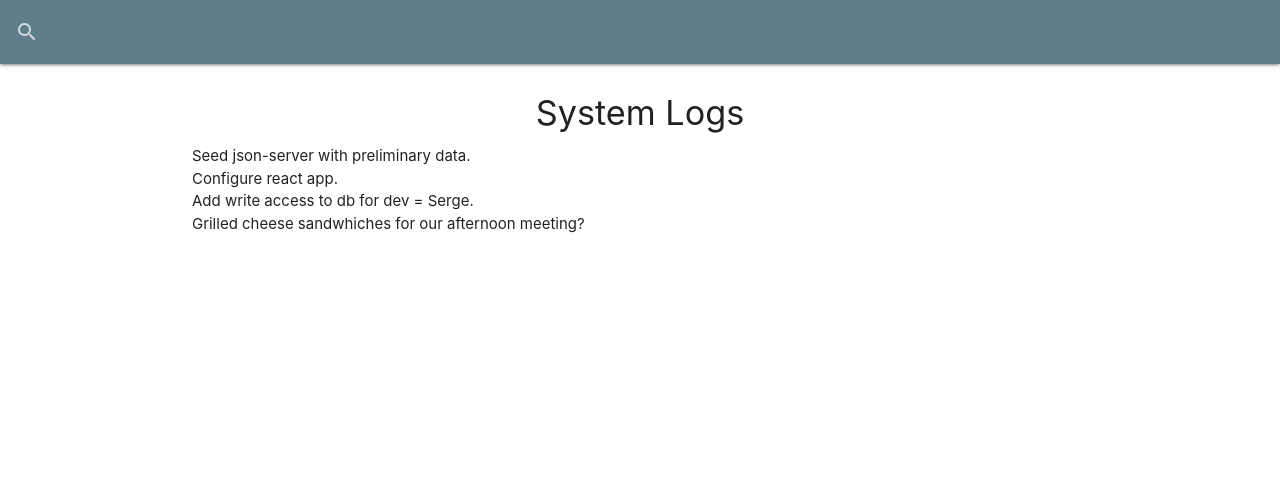
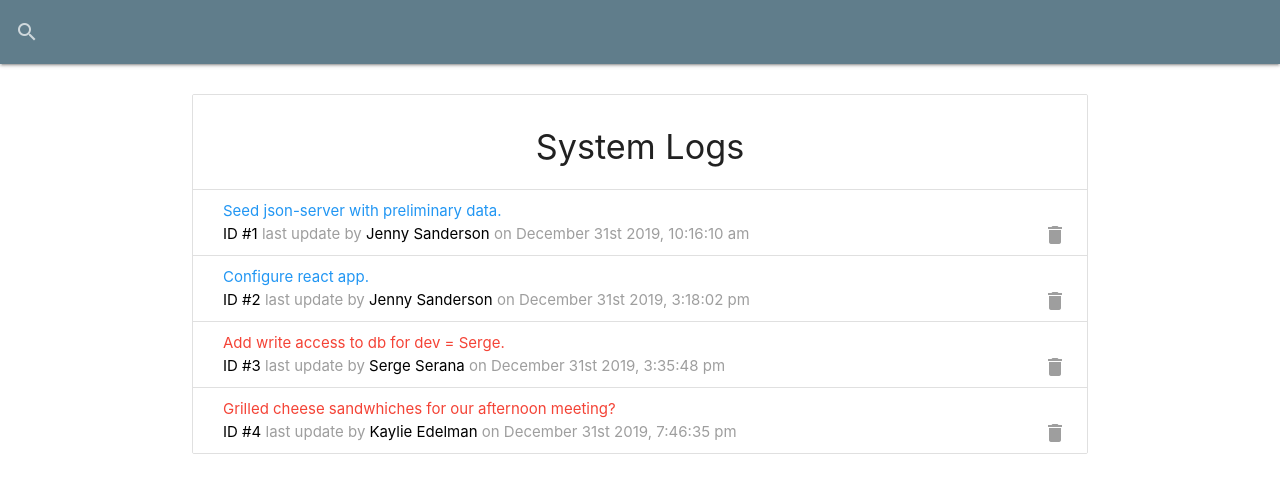
Before and after one commit to TravisPRyan/collabability, a React (Create React App) app: page / in a window 1280 px wide. Shown: the top 492 px of the page. Built offline with nearby package versions, Linux system fonts and the light colour scheme; data requests are answered from the project's data file.

Commit message:
v4 LogItem

```diff
--- a/package.json
+++ b/package.json
@@ -7,8 +7,10 @@
     "@testing-library/react": "^9.4.0",
     "@testing-library/user-event": "^7.2.1",
     "materialize-css": "^1.0.0",
+    "moment": "^2.24.0",
     "react": "^16.12.0",
     "react-dom": "^16.12.0",
+    "react-moment": "^0.9.7",
     "react-scripts": "3.3.0"
   },
   "scripts": {
--- /dev/null
+++ b/src/components/layout/Preloader.js
@@ -0,0 +1,11 @@
+import React from "react";
+
+const Preloader = () => {
+  return (
+    <div className="progress blue lighten-4">
+      <div className="indeterminate blue"></div>
+    </div>
+  );
+};
+
+export default Preloader;
--- a/src/components/logs/LogItem.js
+++ b/src/components/logs/LogItem.js
@@ -0,0 +1,35 @@
+import React from "react";
+import PropTypes from "prop-types";
+import Moment from "react-moment";
+
+const LogItem = ({ log }) => {
+  return (
+    <li className="collection-item">
+      <div>
+        <a
+          href="#edit-log-modal"
+          className={`modal-trigger ${
+            log.attention ? "red-text" : "blue-text"
+          }`}
+        >
+          {log.message}
+        </a>
+        <br />
+        <span className="grey-text">
+          <span className="black-text">ID #{log.id}</span> last update by{" "}
+          <span className="black-text">{log.dev}</span> on{" "}
+          <Moment format="MMMM Do YYYY, h:mm:ss a">{log.date}</Moment>
+        </span>
+        <a href="#!" className="secondary-content">
+          <i className="material-icons grey-text">delete</i>
+        </a>
+      </div>
+    </li>
+  );
+};
+
+LogItem.propTypes = {
+  log: PropTypes.object.isRequired
+};
+
+export default LogItem;
--- a/src/components/logs/Logs.js
+++ b/src/components/logs/Logs.js
@@ -1,4 +1,6 @@
 import React, { useState, useEffect } from "react";
+import LogItem from "./LogItem";
+import Preloader from "../layout/Preloader";
 
 const Logs = () => {
   const [logs, setLogs] = useState([]);
@@ -19,17 +21,17 @@
   };
 
   if (loading) {
-    return <h4>Loading...</h4>;
+    return <Preloader />;
   }
   return (
-    <ul className="collection-with-header">
+    <ul className="collection with-header">
       <li className="collection-header">
         <h4 className="center">System Logs</h4>
       </li>
       {!loading && logs.length === 0 ? (
         <p className="center">No logs...</p>
       ) : (
-        logs.map(log => <li>{log.message}</li>)
+        logs.map(log => <LogItem log={log} key={log.id} />)
       )}
     </ul>
   );
```
Also changed, not shown: 2 other files (tests, documents, lock files or other folders).
